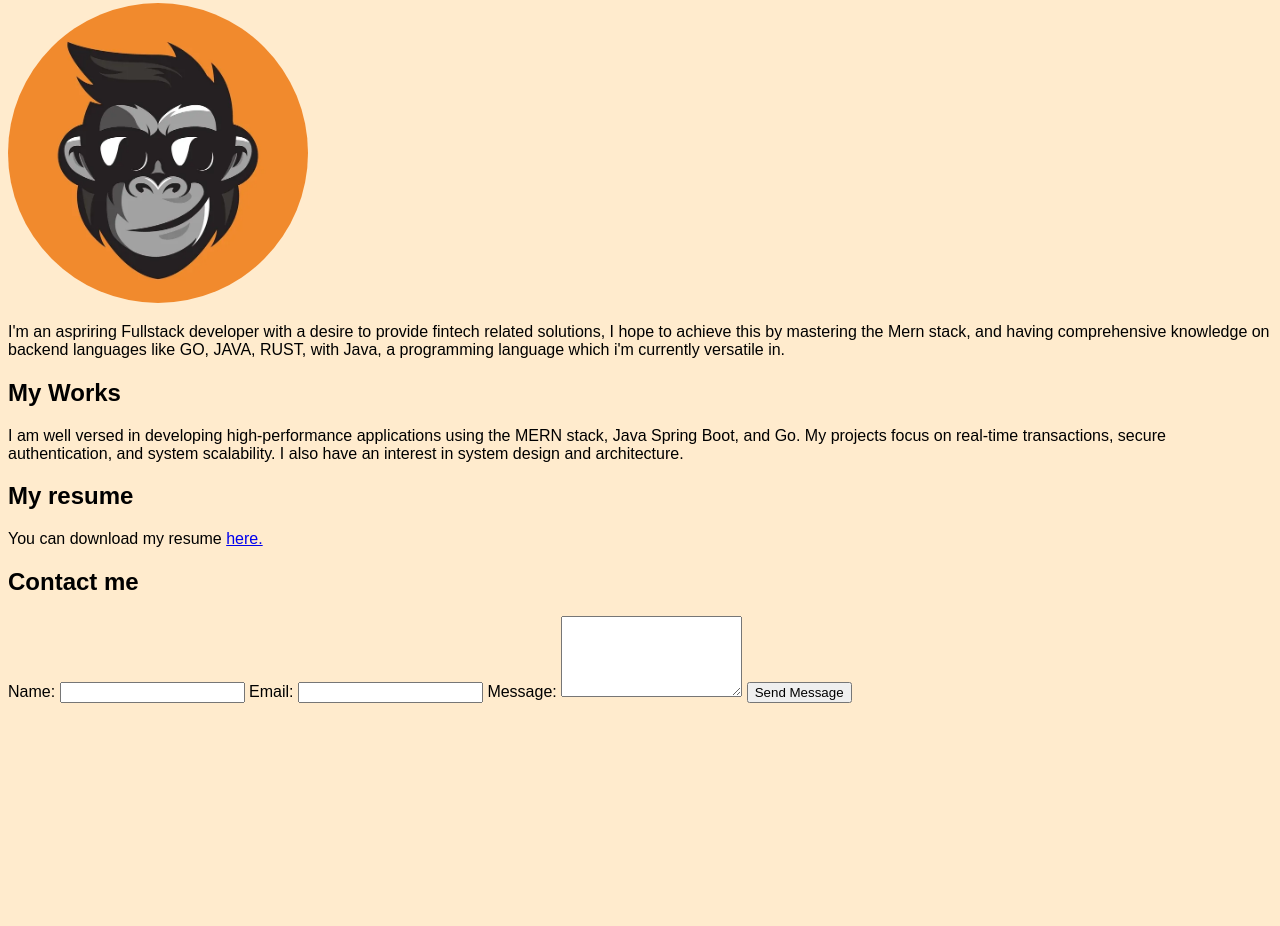
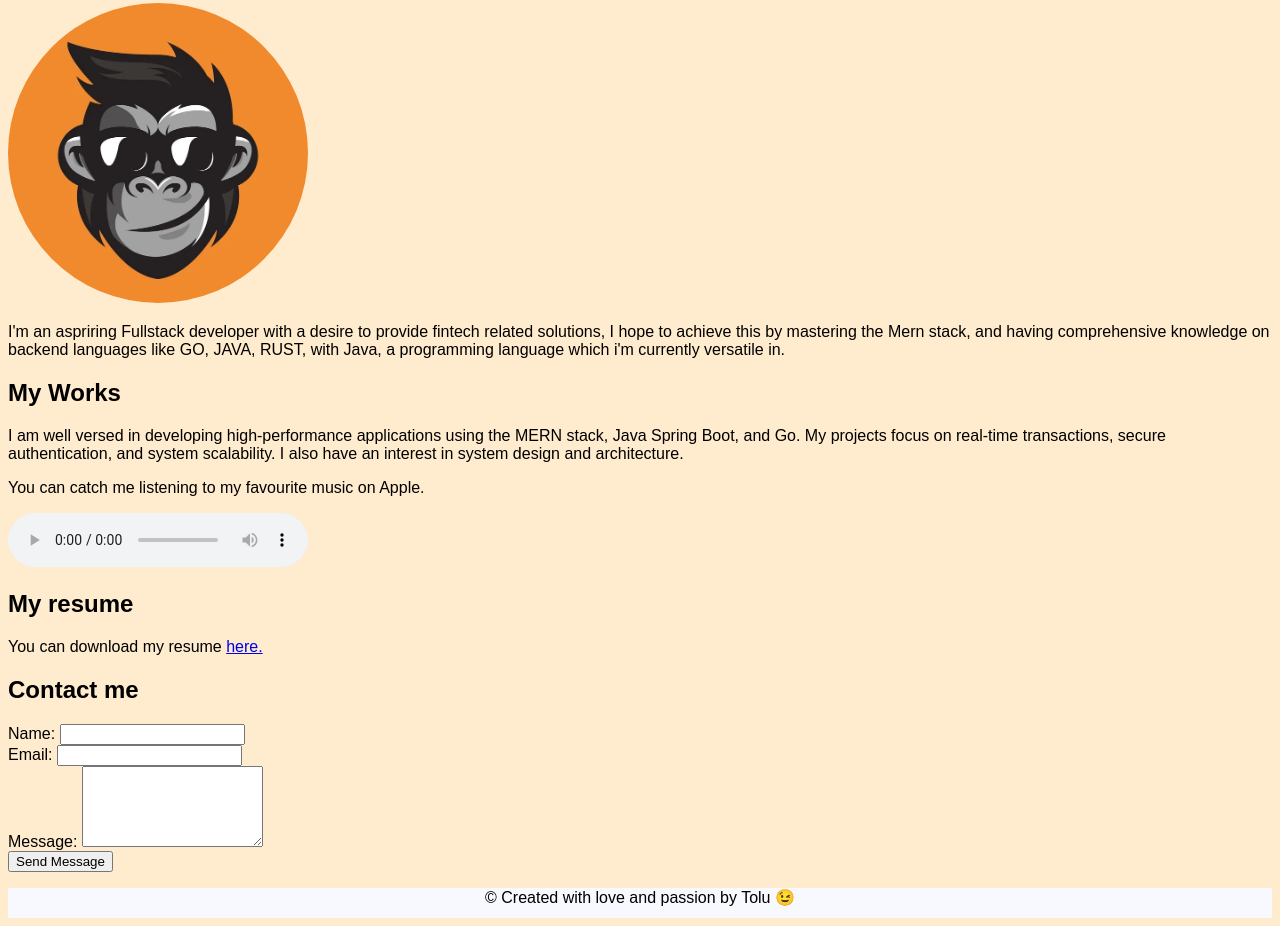
Before and after one commit to Toluwalase1/Html_firstCheckpoint, a plain HTML site: page index.html in a window 1280 px wide. Shown: the part 219-1145 px from the top of the page. Before the commit the page ends 930 px from the top, so only its background shows below. Drawn offline with Linux system fonts and the light colour scheme.

Commit message:
finishing the final stages of the portfolio

```diff
--- a/index.html
+++ b/index.html
@@ -1,23 +1,30 @@
 <!DOCTYPE html>
 <html lang="en">
+
 <head>
     <meta charset="UTF-8">
     <meta name="viewport" content="width=device-width, initial-scale=1.0">
     <title>My Portfolio</title>
 
     <style>
-
         .profile_pic {
             width: 300px;
             height: 300px;
             object-fit: cover;
             border-radius: 150px;
 
+
         }
-        body{
+
+        body {
             font-family: Arial, Helvetica, sans-serif;
             background-color: blanchedalmond;
+        }
+        footer{
+            text-align: center;
 
+            background-color: ghostwhite;
+            height: 30px;
         }
     </style>
 </head>
@@ -60,6 +67,12 @@
                 and system scalability.
                 I also have an interest in system design and architecture.
             </p>
+            <p>
+                You can catch me listening to my favourite music on Apple.
+            </p>
+            <audio controls>
+                <source src="Central_Cee_ft_Lil_Bro_-_Lil_Bro.mp3" type="audio/mp3">
+            </audio>
         </section>
 
         <section id="resume">
@@ -71,15 +84,21 @@
 
         <section id="contact">
             <h2>Contact me</h2>
-            <form >
+            <form>
+                <div>
                     <label for="name">Name:</label>
                     <input type="text" name="Client_name" required>
+                </div>
 
+                <div>
                     <label for="email">Email:</label>
-                <input type="email"  name="Client_email" required>
+                    <input type="email" name="Client_email" required>
+                </div>
 
+                <div>
                     <label for="message">Message:</label>
-                <textarea id="message" name="message" rows="5" required></textarea>
+                    <textarea id="message" name="message" rows="5" cols="20" required></textarea>
+                </div>
 
                 <button type="submit">Send Message</button>
             </form>
@@ -87,7 +106,12 @@
         </section>
     </main>
 
+    <footer>
+        <p>
+            &#169;
+            Created with love and passion by Tolu &#128521;
+        </p>
+    </footer>
+</body>
 
-   <footer></footer>
-</body>
 </html>
```
Also changed, not shown: 1 other file. Lines whose indentation alone changed are shown as unchanged.
